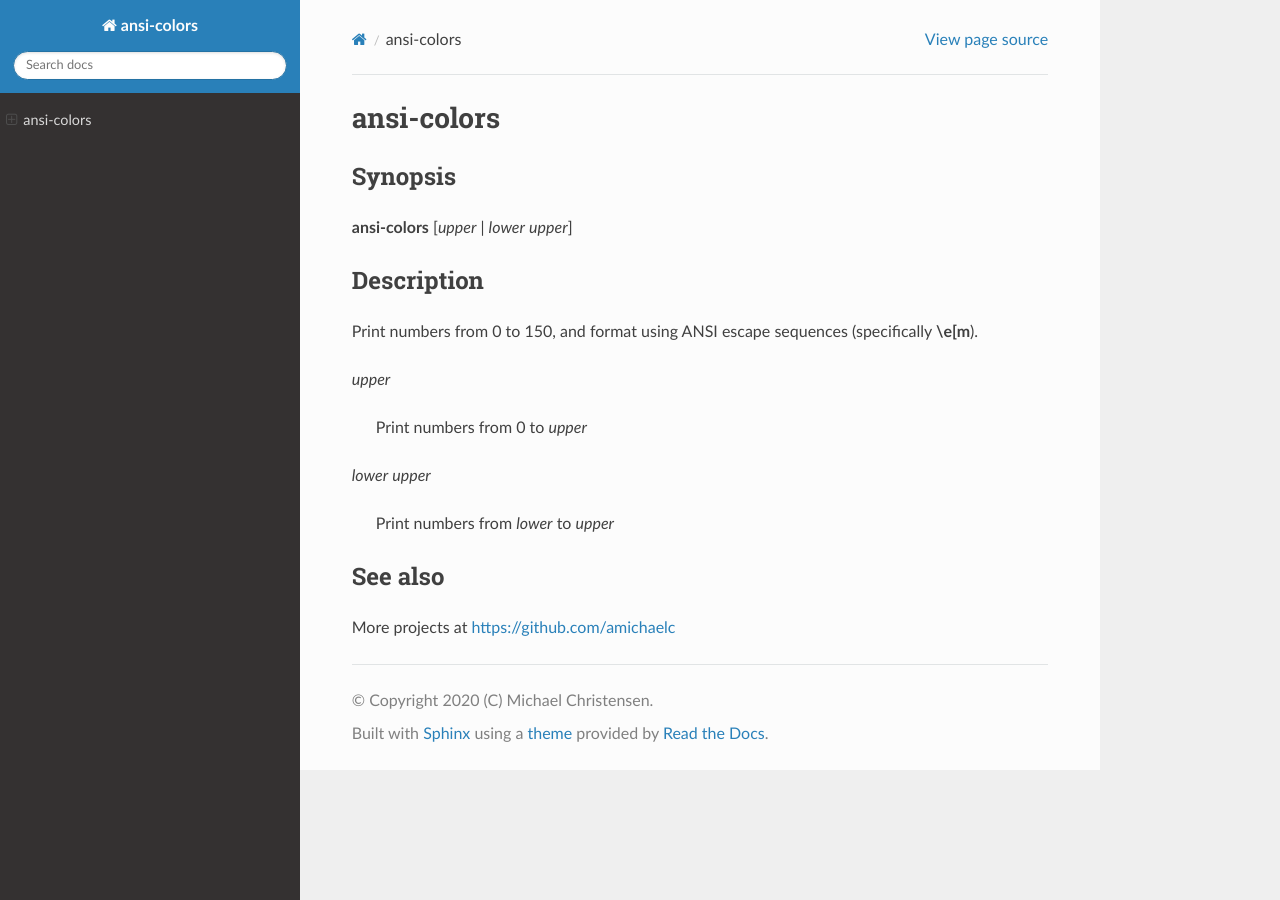
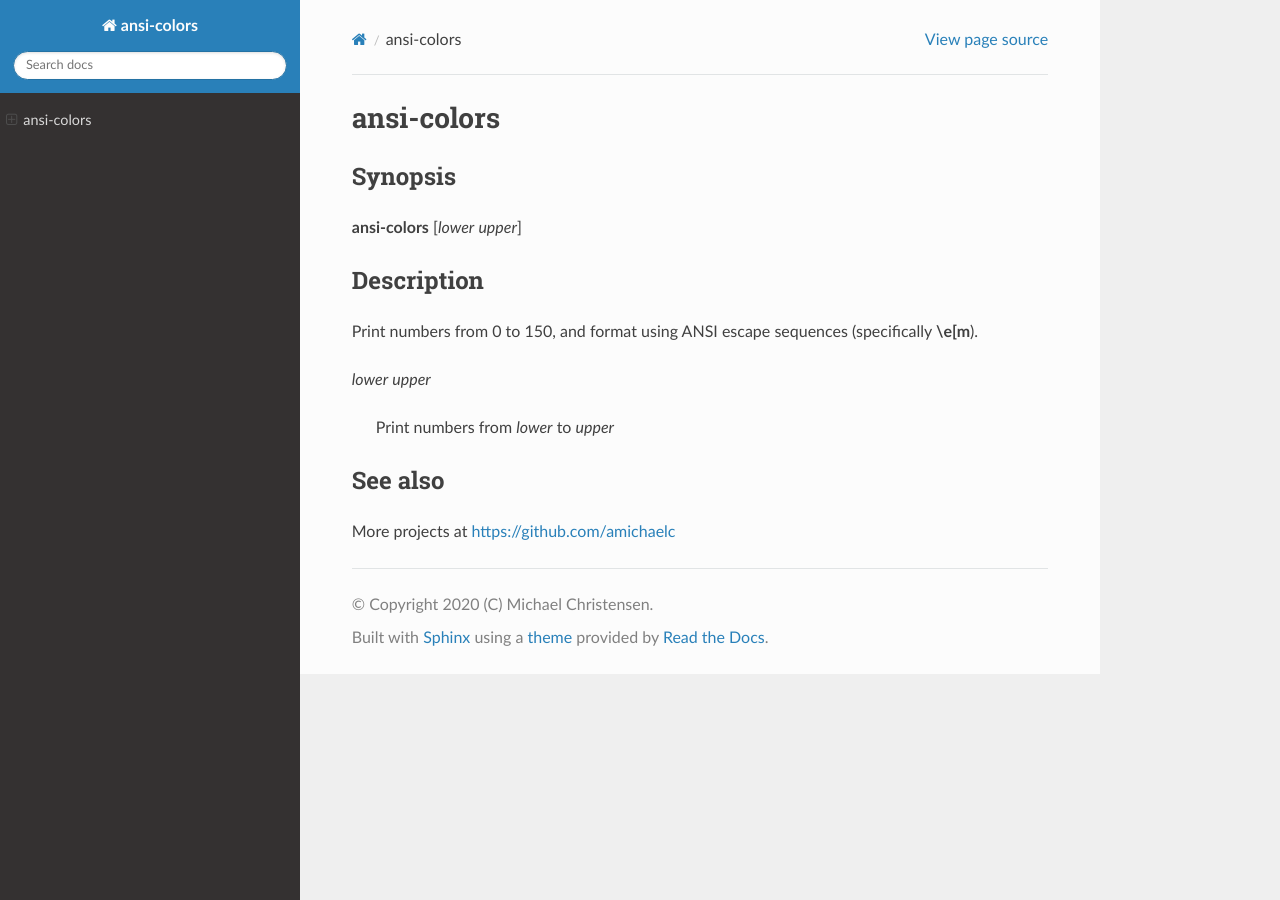
Before and after one commit to amichaelc/ansi-colors, a Sphinx documentation site: the page built from doc/index.rst, in a window 1280 px wide. Built offline with Sphinx 7.4.7 and the Read the Docs theme 2.0.0, drawn with Linux system fonts in a browser that asks for light colours.

Commit message:
Change format of command and style of code

```diff
--- a/doc/index.rst
+++ b/doc/index.rst
@@ -1,26 +1,22 @@
 ansi-colors
-===============================================================================
+===========
 
 Synopsis
--------------------------------------------------------------------------------
+--------
 
-**ansi-colors** [*upper* | *lower* *upper*]
+**ansi-colors** [*lower* *upper*]
 
 Description
--------------------------------------------------------------------------------
+-----------
 
 Print numbers from 0 to 150, and format using ANSI escape sequences
 (specifically **\\e[m**).
-
-*upper*
-
-    Print numbers from 0 to *upper*
 
 *lower* *upper*
 
     Print numbers from *lower* to *upper*
 
 See also
--------------------------------------------------------------------------------
+--------
 
 More projects at https://github.com/amichaelc
```
Also changed, not shown: 3 other files.
